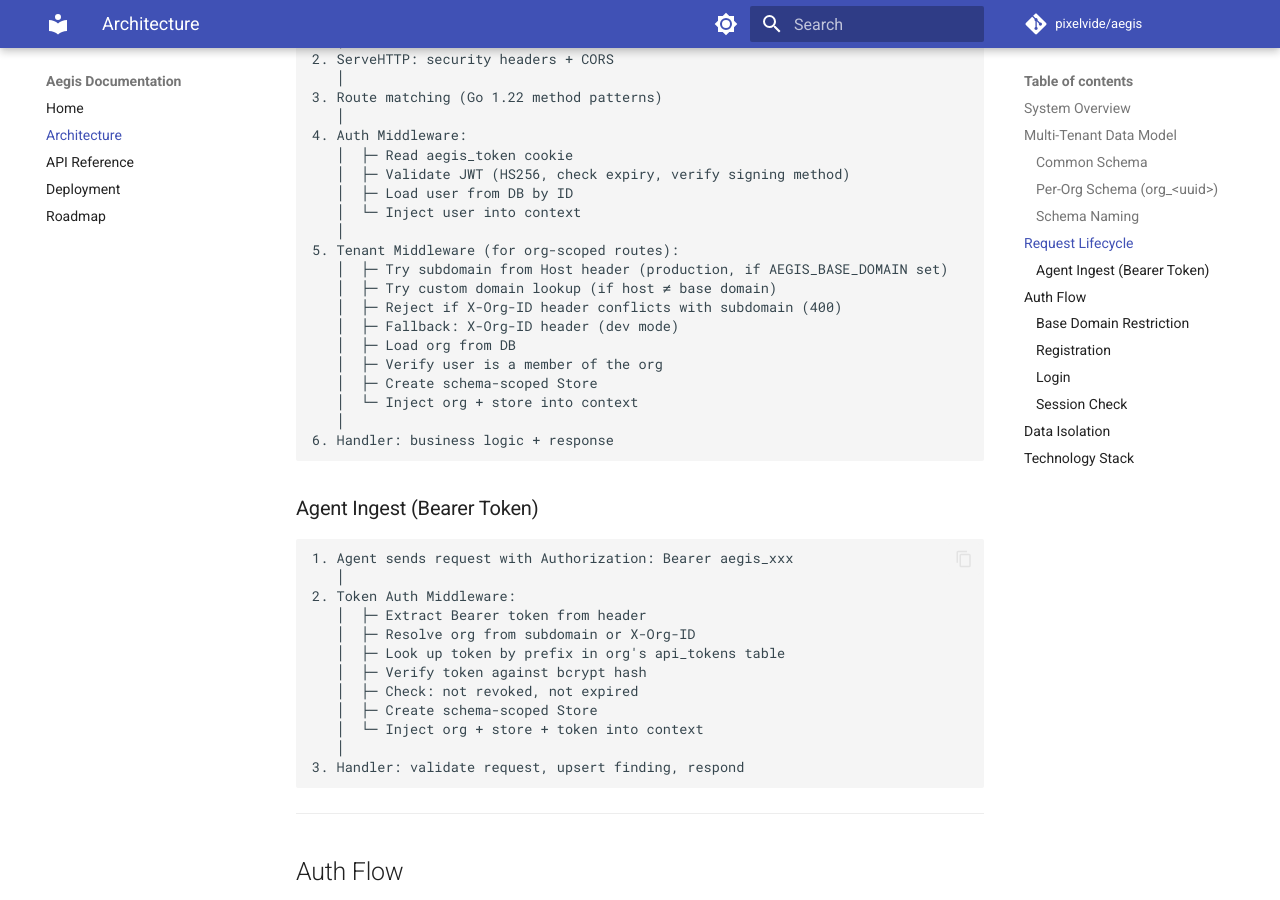
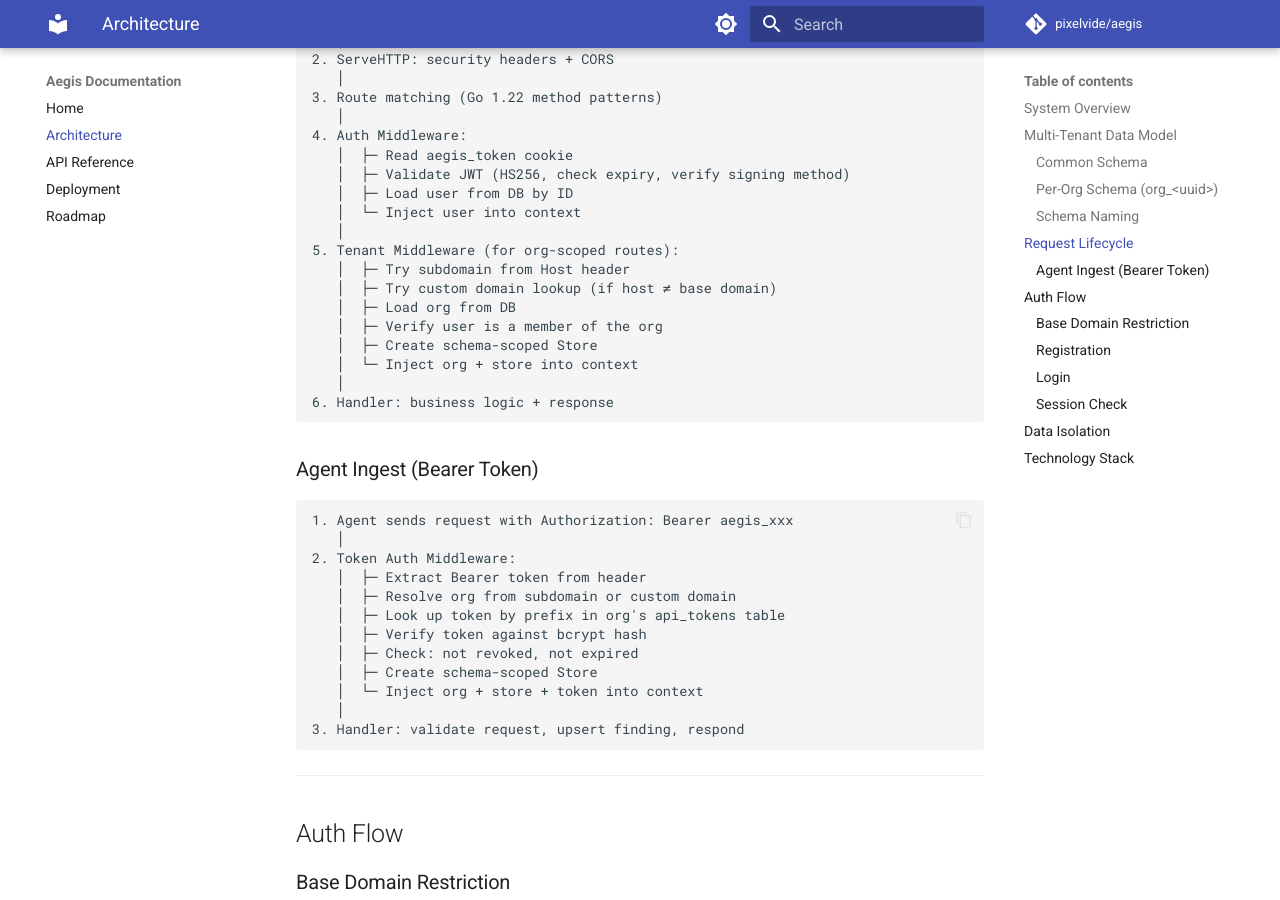
Before and after one commit to pixelvide/aegis, an MkDocs documentation site: the page built from docs/architecture.md, in a window 1280 px wide and 900 px high, scrolled down 1925 px. Built offline with MkDocs 1.6.1 and Material for MkDocs 9.7.7, drawn with Linux system fonts in a browser that asks for light colours; comment, search, counter and statistics services are not loaded; some of the changed text lies outside the part shown.

Commit message:
refactor(api): remove X-Org-ID header, resolve orgs from subdomain only
BREAKING CHANGE: The X-Org-ID header is no longer accepted. Org context
is now resolved exclusively from the request Host header (subdomain or
custom domain). AEGIS_BASE_DOMAIN defaults to lvh.me for local dev.

- Remove X-Org-ID fallback and conflict check from TenantResolver
- Remove X-Org-ID fallback and conflict check from TokenAuth
- Remove X-Org-ID from CORS allowed headers
- Remove OrgHeader parameter from OpenAPI spec (19 references)
- Remove header_conflict error code (E30005) from registry
- Default BaseDomain to lvh.me when AEGIS_BASE_DOMAIN not set
- Use generic error messages to prevent org slug enumeration
- Remove X-Org-ID injection from UI API client
- Update all documentation (AGENTS.md, README, architecture, API ref)

```diff
--- a/docs/architecture.md
+++ b/docs/architecture.md
@@ -17,7 +17,7 @@ Aegis is a multi-tenant security scanning platform. It follows the **BFF (Backen
                   │  │ Auth Middleware │  │  ← JWT cookie → User
                   │  └───────┬────────┘  │
                   │  ┌───────▼────────┐  │
-                  │  │ Tenant MW      │  │  ← Subdomain/X-Org-ID → Schema
+                  │  │ Tenant MW      │  │  ← Subdomain/Custom Domain → Schema
                   │  └───────┬────────┘  │
                   │  ┌───────▼────────┐  │
                   │  │ API Handlers   │  │  ← findings, exploits, members,
@@ -99,10 +99,8 @@ This is validated by regex `^org_[a-f0-9]{32}$` to prevent SQL injection.
    │  └─ Inject user into context
    │
 5. Tenant Middleware (for org-scoped routes):
-   │  ├─ Try subdomain from Host header (production, if AEGIS_BASE_DOMAIN set)
+   │  ├─ Try subdomain from Host header
    │  ├─ Try custom domain lookup (if host ≠ base domain)
-   │  ├─ Reject if X-Org-ID header conflicts with subdomain (400)
-   │  ├─ Fallback: X-Org-ID header (dev mode)
    │  ├─ Load org from DB
    │  ├─ Verify user is a member of the org
    │  ├─ Create schema-scoped Store
@@ -118,7 +116,7 @@ This is validated by regex `^org_[a-f0-9]{32}$` to prevent SQL injection.
    │
 2. Token Auth Middleware:
    │  ├─ Extract Bearer token from header
-   │  ├─ Resolve org from subdomain or X-Org-ID
+   │  ├─ Resolve org from subdomain or custom domain
    │  ├─ Look up token by prefix in org's api_tokens table
    │  ├─ Verify token against bcrypt hash
    │  ├─ Check: not revoked, not expired
@@ -215,7 +213,7 @@ Each org's data is fully isolated at the database level:
 | Database | PostgreSQL 16 |
 | Auth (Users) | bcrypt (cost 12), JWT (HS256, golang-jwt/v5) |
 | Auth (Agents) | Bearer tokens, bcrypt-hashed, per-org schema |
-| Org Resolution | Subdomain (`acme.aegis.io`) or `X-Org-ID` header |
+| Org Resolution | Subdomain (`acme.aegis.io`) or custom domain |
 | Logging | `log/slog` (Go stdlib), configurable level/format via `LOG_LEVEL`/`LOG_FORMAT` |
 | Observability | OpenTelemetry metrics, Prometheus exporter (`/metrics`) |
 | Deployment | Docker, Docker Compose |
--- a/errors.yaml
+++ b/errors.yaml
@@ -71,10 +71,6 @@ types:
         ref: E30004
         status: 409
         message: "Organization slug is reserved"
-      header_conflict:
-        ref: E30005
-        status: 400
-        message: "Org header conflicts with subdomain"
 
   resource_error:
     codes:
```
Also changed, not shown: AGENTS.md (+13 -14 lines), README.md (+4 -18 lines), docs/agent.md (+1 -0 lines), docs/api-reference.md (+5 -5 lines), 10 other files.
